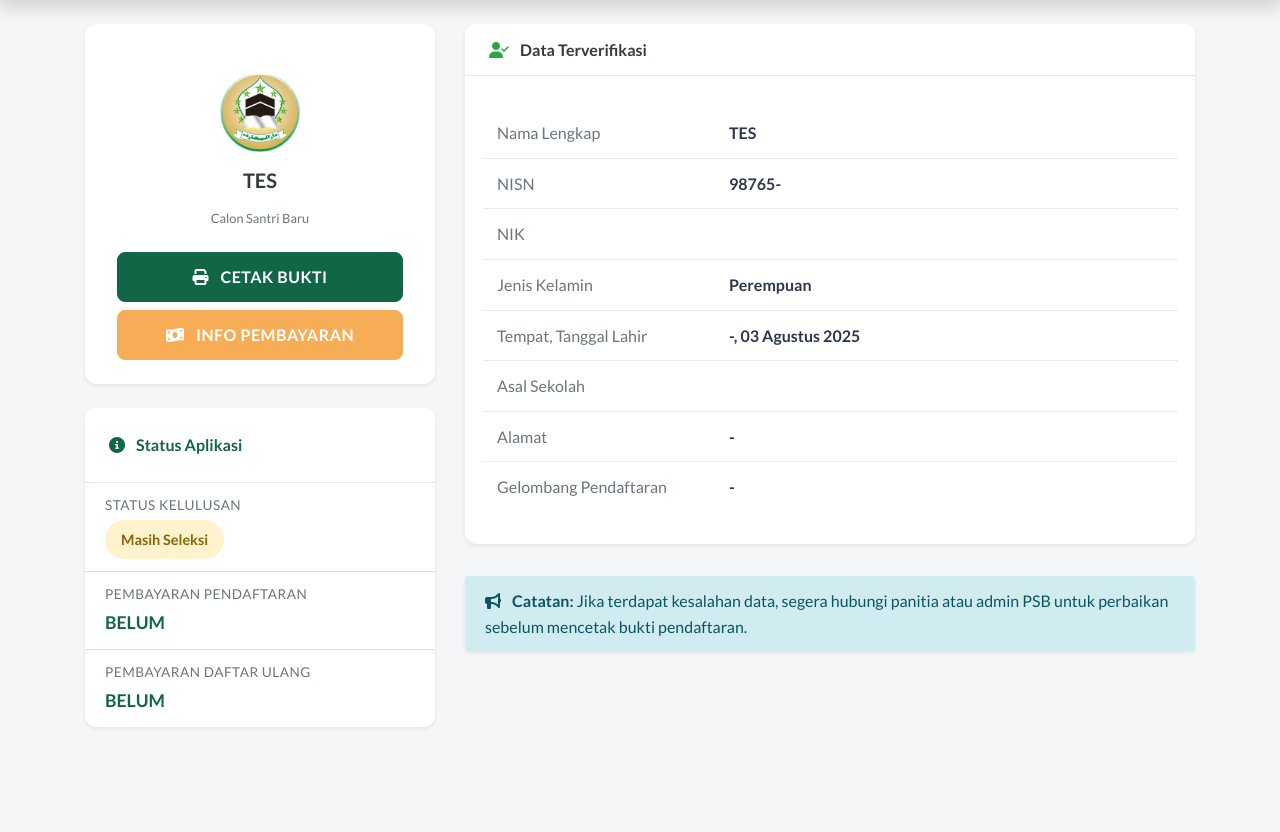
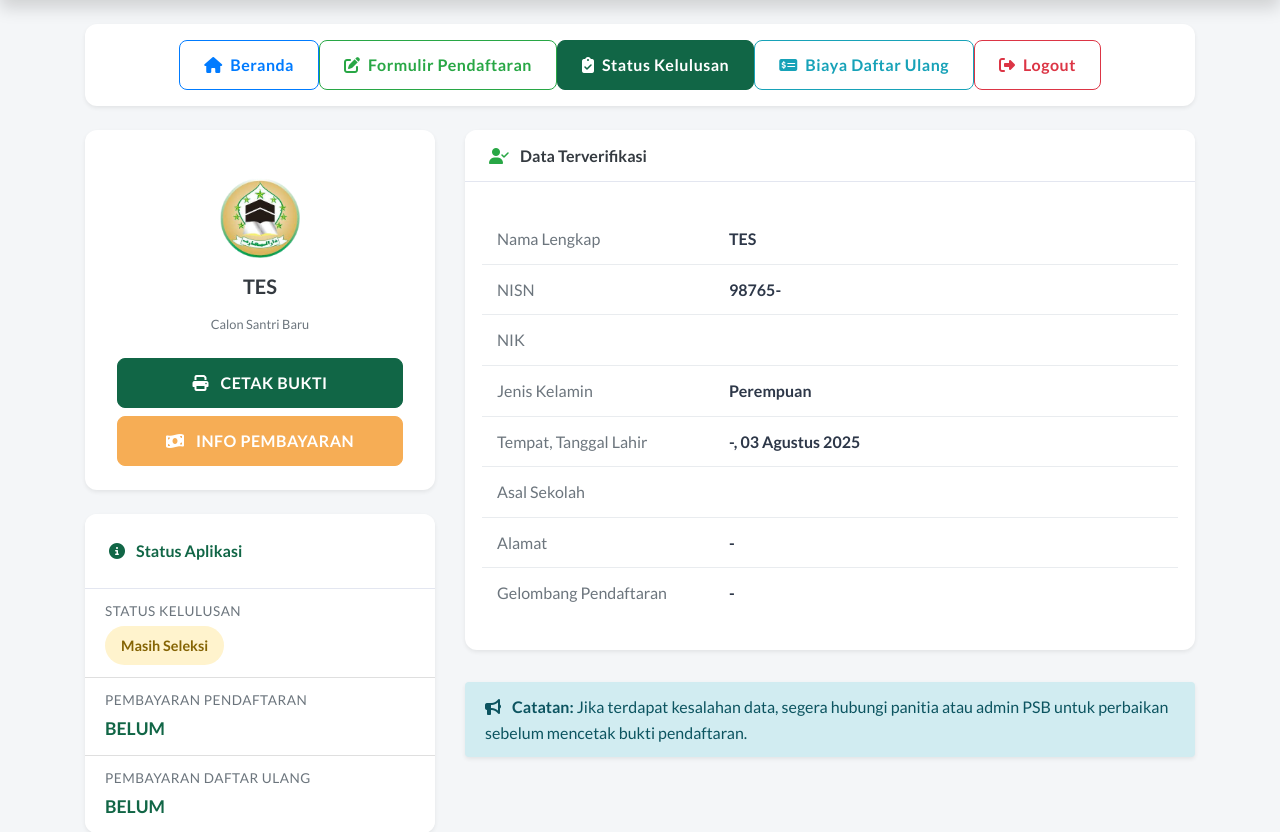
Before and after one commit to aldhodmnu/psbdm, a PHP site: page /status.php in a window 1280 px wide. Shown: the part 82-914 px from the top of the page. Run offline with PHP 8.4, Linux system fonts and the light colour scheme; a user stored in the database is signed in; data comes from the database, SQL or seed files in the repository; some libraries are stand-ins or nearby versions.

Commit message:
Tambah navigasi menu di halaman user (index, status, biayadu) untuk kemudahan akses

```diff
--- a/status.php
+++ b/status.php
@@ -93,6 +93,29 @@ if(isset($_SESSION['sesi'])){
 
 <!-- Container -->
 <div class="container py-4">
+
+    <!-- Navigasi Menu -->
+    <div class="card shadow-sm border-0 mb-4">
+        <div class="card-body p-3">
+            <div class="d-flex flex-wrap justify-content-center gap-2">
+                <a href="index.php" class="btn btn-outline-primary btn-sm">
+                    <i class="fas fa-home mr-1"></i> Beranda
+                </a>
+                <a href="pendaftaran.php" class="btn btn-outline-success btn-sm">
+                    <i class="fas fa-edit mr-1"></i> Formulir Pendaftaran
+                </a>
+                <a href="status.php" class="btn btn-primary btn-sm">
+                    <i class="fas fa-clipboard-check mr-1"></i> Status Kelulusan
+                </a>
+                <a href="biayadu.php" class="btn btn-outline-info btn-sm">
+                    <i class="fas fa-money-check-alt mr-1"></i> Biaya Daftar Ulang
+                </a>
+                <a href="logout.php" class="btn btn-outline-danger btn-sm">
+                    <i class="fas fa-sign-out-alt mr-1"></i> Logout
+                </a>
+            </div>
+        </div>
+    </div>
 
     <div class="row">
         <!-- Left Column: Status & Actions -->
```
Also changed, not shown: biayadu.php (+23 -0 lines), index.php (+23 -0 lines).
